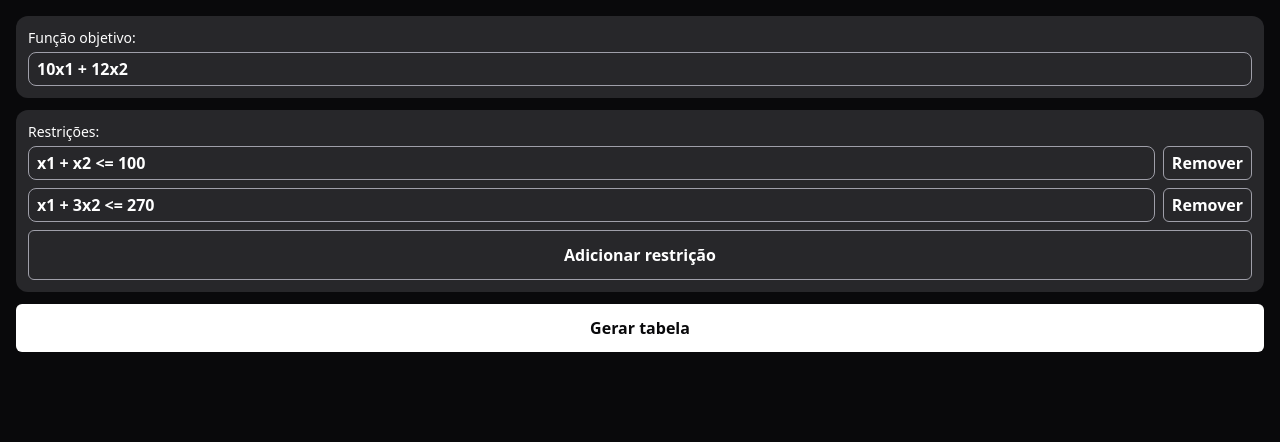
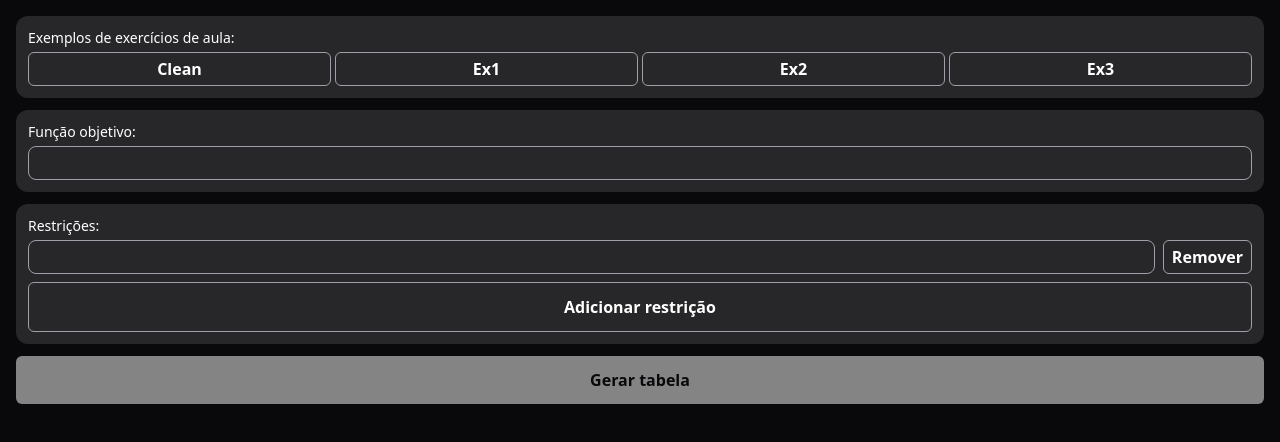
Before and after one commit to devenzonascimento/simplex-calculator, a React (Vite) app: page / in a window 1280 px wide. Shown: the top 442 px of the page. Built offline with nearby package versions, Linux system fonts and the light colour scheme.

Commit message:
feat: adicionar exemplos de exercícios e lógica para seleção de objetivos e restrições

```diff
--- a/src/main.tsx
+++ b/src/main.tsx
@@ -1,4 +1,4 @@
-import { StrictMode, useState } from 'react'
+import { StrictMode, useEffect, useState } from 'react'
 import { createRoot } from 'react-dom/client'
 import './index.css'
 
@@ -375,18 +375,37 @@ const calculateNlp = ({
   }
 }
 
+const examples = [
+  {
+    title: 'Clean',
+    objective: '',
+    restrictions: [''],
+  },
+  {
+    title: 'Ex1',
+    objective: '5x1 + 2x2',
+    restrictions: ['10x1 + 12x2 <= 60', '2x1 + x2 <= 6'],
+  },
+  {
+    title: 'Ex2',
+    objective: '2x1 + 3x2 + 4x3',
+    restrictions: [
+      'x1 + x2 + x3 <= 100',
+      '2x1 + x2 + 0x3 <= 210',
+      'x1 + 0x2 + 0x3 <= 80',
+    ],
+  },
+  {
+    title: 'Ex3',
+    objective: '10x1 + 12x2',
+    restrictions: ['x1 + x2 <= 100', 'x1 + 3x2 <= 270'],
+  },
+]
+
 export function NewSimplex() {
   const [history, setHistory] = useState<History[]>([])
-  // const [objective, setObjective] = useState('5x1 + 2x2')
-  // const [restrictions, setRestrictions] = useState<string[]>([
-  //   '10x1 + 12x2 <= 60',
-  //   '2x1 + x2 <= 6',
-  // ])
-  const [objective, setObjective] = useState('10x1 + 12x2')
-  const [restrictions, setRestrictions] = useState<string[]>([
-    'x1 + x2 <= 100',
-    'x1 + 3x2 <= 270',
-  ])
+  const [objective, setObjective] = useState('')
+  const [restrictions, setRestrictions] = useState<string[]>([''])
 
   const handleRestrictionChange = (index: number, restriction: string) => {
     setRestrictions(prev =>
@@ -518,8 +537,34 @@ export function NewSimplex() {
     setHistory(history)
   }
 
+  // biome-ignore lint/correctness/useExhaustiveDependencies: Limpar ao alterar
+  useEffect(() => {
+    setHistory([])
+  }, [objective, restrictions])
+
   return (
     <main className="h-dvh p-4 flex flex-col gap-3 overflow-auto">
+      <fieldset className="flex flex-col gap-1 bg-zinc-800 p-3 rounded-xl">
+        <label htmlFor="objective" className="text-sm">
+          Exemplos de exercícios de aula:
+        </label>
+        <div className="grid grid-cols-4 gap-1">
+          {examples.map(e => (
+            <button
+              key={e.objective}
+              type="button"
+              className="font-semibold py-1 px-2 border border-zinc-400 rounded-md"
+              onClick={() => {
+                setObjective(e.objective)
+                setRestrictions(e.restrictions)
+              }}
+            >
+              {e.title}
+            </button>
+          ))}
+        </div>
+      </fieldset>
+
       <fieldset className="flex flex-col gap-1 bg-zinc-800 p-3 rounded-xl">
         <label htmlFor="objective" className="text-sm">
           Função objetivo:
@@ -571,7 +616,8 @@ export function NewSimplex() {
 
       <button
         type="button"
-        className="mx-auto w-full font-semibold p-3 text-zinc-950 bg-white rounded-md"
+        disabled={!objective || !restrictions.some(r => !!r)}
+        className="mx-auto w-full font-semibold p-3 text-zinc-950 bg-white rounded-md disabled:opacity-50"
         onClick={handleSubmit}
       >
         Gerar tabela
```
